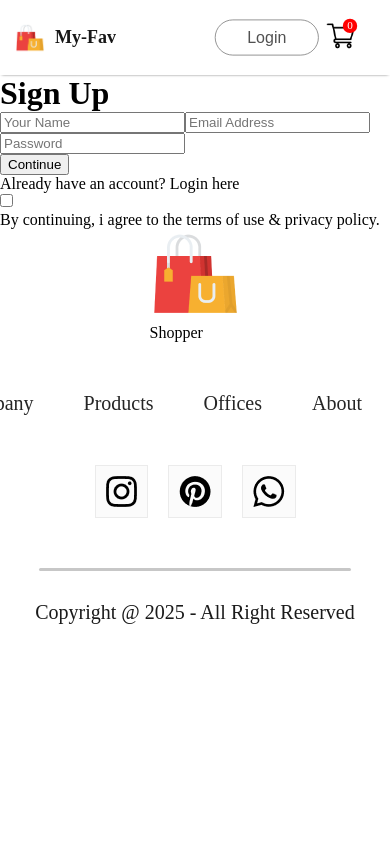
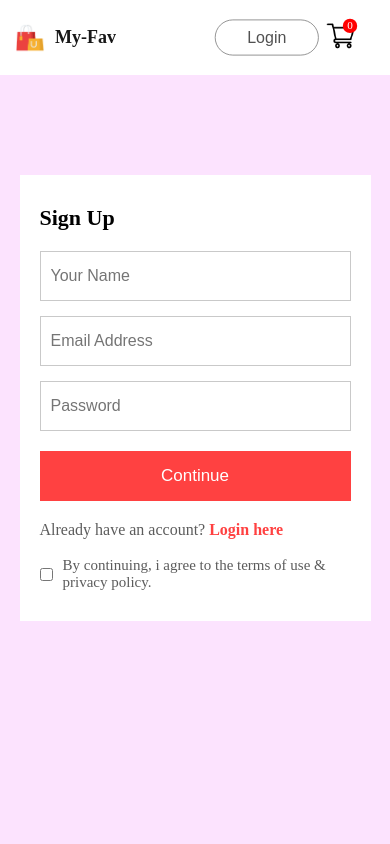
Before and after one commit to hanaalkadri/My-Fav, a React (Create React App) app: page /login in a window 390 px wide. Shown: the top 844 px of the page. Built offline with nearby package versions, Linux system fonts and the light colour scheme.

Commit message:
Create responsive Login & Signup page with full styling

```diff
--- a/src/Pages/CSS/LoginSignup.css
+++ b/src/Pages/CSS/LoginSignup.css
@@ -0,0 +1,85 @@
+.loginsignup{
+    width: 100%;
+    min-height: 90vh;
+    background: #fce3fe;
+    padding-top: 100px;
+}
+.loginsignup-container{
+    width: 90%;
+    max-width: 550px;
+    background: white;
+    margin: auto;
+    padding: 30px 40px;
+    box-sizing: border-box;
+}
+.loginsignup-container h1{
+    margin: 15px 0px;
+}
+.loginsignup-fields{
+    display: flex;
+    flex-direction: column;
+    gap: 25px;
+    margin-top: 20px;
+}
+.loginsignup-fields input{
+    height: 60px;
+    width: 100%;
+    padding-left: 20px;
+    border: 1px solid #c9c9c9;
+    outline: none;
+    color: #5c5c5c;
+    font-size: 18px;
+    box-sizing: border-box;
+}
+.loginsignup-container button{
+    width: 100%;
+    height: 60px;
+    color: white;
+    background: #ff4141;
+    margin-top: 30px;
+    border: none;
+    font-size: 22px;
+    font-weight: 500;
+    cursor: pointer;
+}
+.loginsignup-login{
+    margin-top: 20px;
+    color: #5c5c5c;
+    font-size: 16px;
+    font-weight: 500;
+}
+.loginsignup-login span{
+    color: #ff4141;
+    font-weight: 600;
+}
+.loginsignup-agree{
+    display: flex;
+    align-items: center;
+    margin-top: 18px;
+    gap: 10px;
+    color: #5c5c5c;
+    font-size: 15px;
+    font-weight: 500;
+}
+@media(max-width: 600px){
+    .loginsignup-container h1{
+        font-size: 22px;
+        margin: 0px;
+    }
+    .loginsignup-container{
+        padding: 30px 20px;
+    }
+    .loginsignup-fields input{
+        padding-left: 10px;
+        font-size: 16px;
+        height: 50px;
+    }
+    .loginsignup-fields{
+        gap: 15px;
+    }
+    .loginsignup-container button{
+        height: 50px;
+        margin-top: 20px;
+        font-size: 17px;
+    }
+}
--- a/src/Pages/LoginSignup.jsx
+++ b/src/Pages/LoginSignup.jsx
@@ -1,4 +1,5 @@
 import React from 'react';
+import './CSS/LoginSignup.css';
 
 const LoginSignup = () => {
   return (
```
